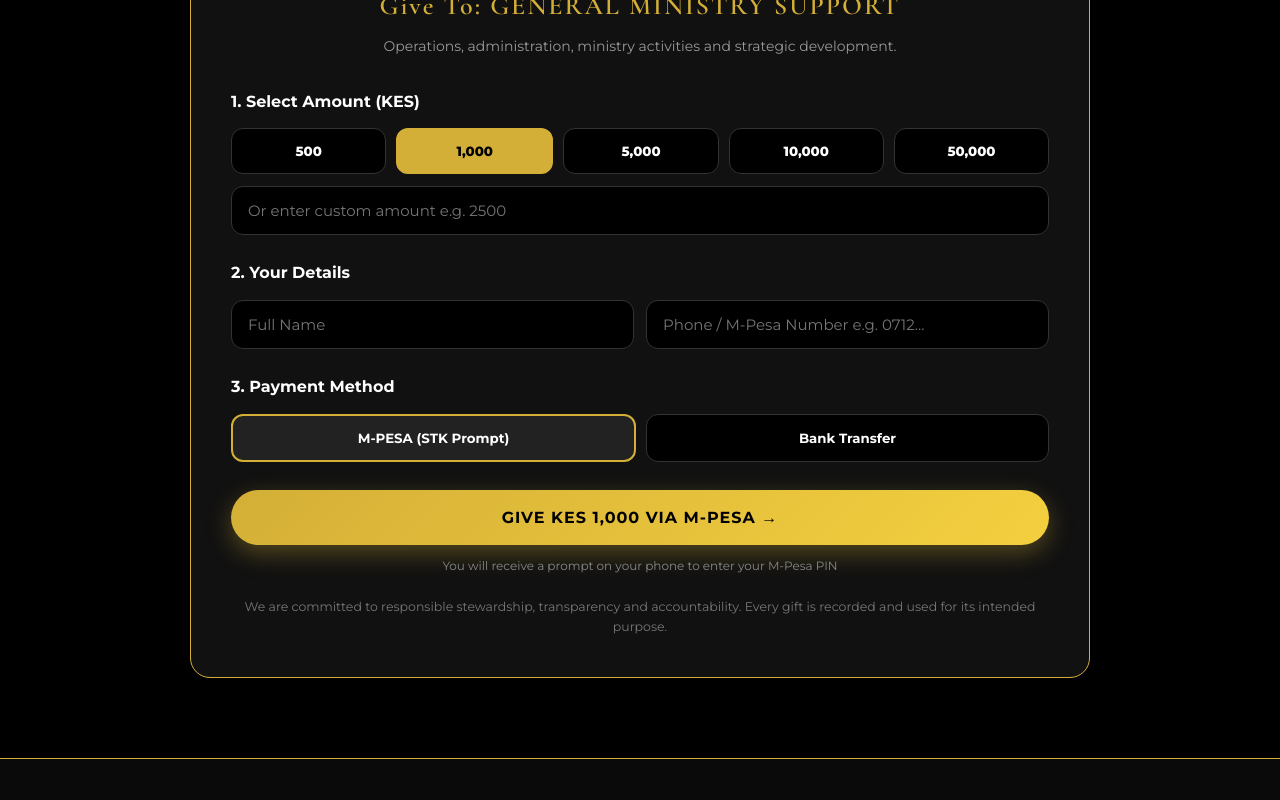
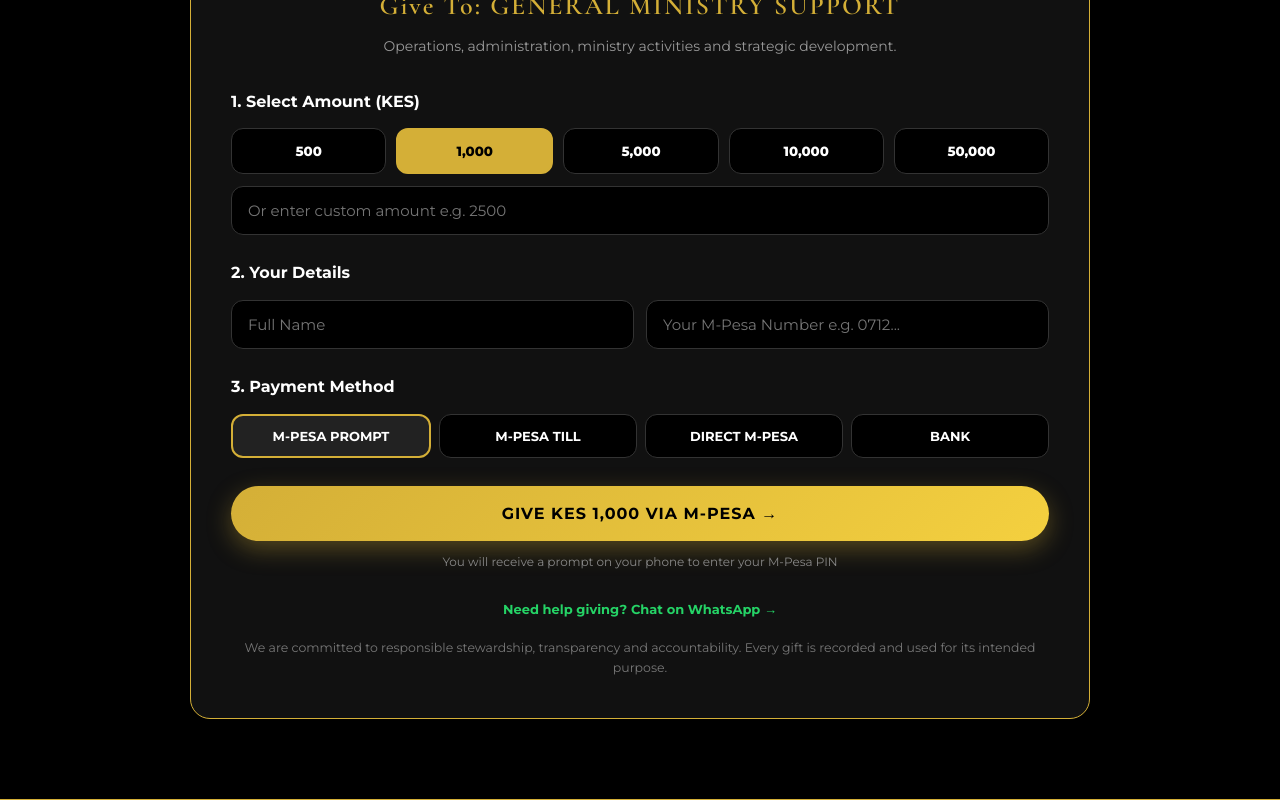
Before and after one commit to HABERTMANDE/websiteanazao, a React (Vite) app: page /give in a window 1280 px wide. Shown: the part 1383-2183 px from the top of the page. Built offline with nearby package versions, Linux system fonts and the light colour scheme.

Commit message:
Add WhatsApp bank request button

```diff
--- a/src/pages/Give.jsx
+++ b/src/pages/Give.jsx
@@ -1,6 +1,12 @@
 import { useState } from "react";
 import { useSearchParams } from "react-router-dom";
 import { colors } from "../data/colors";
+
+// === FILL THESE LOCALLY IN VS CODE ONLY - DO NOT SHARE IN CHAT ===
+const TILL_NUMBER = "YOUR_TILL_NUMBER";
+const DIRECT_MPESA_NUMBER = "YOUR_DIRECT_MPESA";
+const BANK_ACCOUNT_LAST4 = "XXXX"; // only last 4
+const WHATSAPP_NUMBER = "YOUR_WHATSAPP_NUMBER"; // format: 2547XXXXXXXX, no + , no spaces
 
 const categories = [
   { id: "missions", title: "MISSIONS & EVANGELISM", desc: "Gospel outreach, evangelistic missions, discipleship and advancement of the Christian faith." },
@@ -21,14 +27,11 @@ function Give() {
   const [customAmount, setCustomAmount] = useState("");
   const [name, setName] = useState("");
   const [phone, setPhone] = useState("");
-  const [method, setMethod] = useState("mpesa");
-  const [showDetails, setShowDetails] = useState(false);
-
-  // --- M-PESA STK PUSH STATES ---
+  const [method, setMethod] = useState("stk");
   const [loading, setLoading] = useState(false);
   const [status, setStatus] = useState("");
+  const [copied, setCopied] = useState("");
 
-  // Format 0719... -> 254719...
   const formatPhone = (p) => {
     let cleaned = (p || "").replace(/\D/g, "");
     if (cleaned.startsWith("0")) return "254" + cleaned.slice(1);
@@ -36,97 +39,49 @@ function Give() {
     return cleaned;
   };
 
+  const copyText = async (text, label) => {
+    try { await navigator.clipboard.writeText(text); setCopied(label + " copied!"); setTimeout(() => setCopied(""), 2000); }
+    catch { setCopied("Copy manually: " + text); }
+  };
+
   const handleMpesaPush = async () => {
     if (!finalAmount || finalAmount < 1) return alert("Enter a valid amount");
     if (phone.length < 10) return alert("Enter a valid M-Pesa number e.g. 0719...");
-
     setLoading(true);
     setStatus("Sending M-Pesa prompt to " + phone + "... Check your phone");
-
     try {
       const res = await fetch("/api/mpesa/stk-push", {
         method: "POST",
         headers: { "Content-Type": "application/json" },
-        body: JSON.stringify({
-          phone: formatPhone(phone),
-          amount: finalAmount,
-          accountReference: campaign,
-          transactionDesc: `Anazao Give - ${selected.title}`
-        }),
+        body: JSON.stringify({ phone: formatPhone(phone), amount: finalAmount, accountReference: campaign, transactionDesc: `Anazao Give - ${selected.title}` }),
       });
       const data = await res.json();
-      if (data.success) {
-        setStatus("✅ Prompt sent! Enter your M-Pesa PIN on your phone to complete. You will get an SMS confirmation.");
-      } else {
-        setStatus("❌ Failed: " + (data.message || "Try again"));
-      }
-    } catch (e) {
-      setStatus("❌ Network error. Check your backend is running.");
-    }
+      if (data.success) setStatus("✅ Prompt sent! Enter your M-Pesa PIN on your phone to complete.");
+      else setStatus("❌ Failed: " + (data.message || "Try again - or use Till method below"));
+    } catch (e) { setStatus("❌ Network error. Use Till method below - backend not connected yet."); }
     setLoading(false);
   };
 
-  const cardStyle = {
-    backgroundColor: "#111111",
-    border: `1px solid ${colors.gold}`,
-    borderRadius: "20px",
-    padding: "40px",
-    maxWidth: "900px",
-    margin: "0 auto",
-    textAlign: "center",
-  };
-
-  const buttonStyle = {
-    background: `linear-gradient(135deg, ${colors.gold}, #F4D03F)`,
-    color: colors.black,
-    border: "none",
-    padding: "18px 45px",
-    borderRadius: "50px",
-    fontSize: "1rem",
-    fontWeight: "700",
-    cursor: "pointer",
-    boxShadow: `0 8px 25px rgba(212,175,55,0.35)`,
-    transition: "all 0.3s ease",
-    letterSpacing: "1px",
-  };
-
-  const inputStyle = {
-    width: "100%",
-    padding: "14px 16px",
-    borderRadius: "12px",
-    border: "1px solid #333",
-    background: "#000",
-    color: "#fff",
-    fontSize: "15px",
-    outline: "none",
-    boxSizing: "border-box",
-  };
+  const cardStyle = { backgroundColor: "#111111", border: `1px solid ${colors.gold}`, borderRadius: "20px", padding: "40px", maxWidth: "900px", margin: "0 auto", textAlign: "center" };
+  const buttonStyle = { background: `linear-gradient(135deg, ${colors.gold}, #F4D03F)`, color: colors.black, border: "none", padding: "18px 45px", borderRadius: "50px", fontSize: "1rem", fontWeight: "700", cursor: "pointer", boxShadow: `0 8px 25px rgba(212,175,55,0.35)`, transition: "all 0.3s ease", letterSpacing: "1px" };
+  const inputStyle = { width: "100%", padding: "14px 16px", borderRadius: "12px", border: "1px solid #333", background: "#000", color: "#fff", fontSize: "15px", outline: "none", boxSizing: "border-box" };
+  const methodBtn = (active) => ({ flex: 1, padding: "12px 8px", borderRadius: "12px", border: active ? `2px solid ${colors.gold}` : "1px solid #333", background: active ? "#222" : "#000", color: "#fff", fontWeight: "700", cursor: "pointer", fontSize: "13px" });
+  const whatsappBtnStyle = { display: "inline-flex", alignItems: "center", justifyContent: "center", gap: "8px", background: "#25D366", color: "#fff", border: "none", padding: "15px 28px", borderRadius: "50px", fontSize: "14px", fontWeight: "800", cursor: "pointer", textDecoration: "none", marginTop: "14px", width: "100%", boxSizing: "border-box" };
 
   const finalAmount = customAmount ? Number(customAmount) : amount;
   const selected = categories.find(c => c.id === campaign) || categories[4];
 
+  // WhatsApp message - auto fills amount + category + name
+  const whatsappMessage = `Hello Anazao, I want to give KES ${finalAmount?.toLocaleString()} for ${selected.title}${name ? ` - My name is ${name}` : ""}. Please send me the bank account details. Thank you!`;
+  const whatsappLink = `https://wa.me/${WHATSAPP_NUMBER}?text=${encodeURIComponent(whatsappMessage)}`;
+
   return (
     <div style={{ backgroundColor: colors.black, color: colors.white, minHeight: "100vh", padding: "120px 20px 80px" }}>
-
       <div style={cardStyle}>
         <h1 style={{ color: colors.gold, fontSize: "4rem", marginBottom: "20px", marginTop: 0 }}>Give</h1>
-        <p style={{ color: "#C5C5C5", lineHeight: "1.9", fontSize: "1.1rem", marginBottom: "30px" }}>
-          Your generosity enables discipleship, leadership development,
-          missions, media outreach, and transformational initiatives that
-          impact generations and nations through truth.
-        </p>
-        <button
-          style={buttonStyle}
-          onMouseOver={(e) => { e.target.style.transform = "translateY(-3px)"; e.target.style.boxShadow = "0 12px 35px rgba(212,175,55,0.5)"; }}
-          onMouseOut={(e) => { e.target.style.transform = "translateY(0px)"; e.target.style.boxShadow = "0 8px 25px rgba(212,175,55,0.35)"; }}
-          onClick={() => document.getElementById("give-form")?.scrollIntoView({ behavior: "smooth" })}
-        >
-          GIVE NOW
-        </button>
-        <p style={{ marginTop: "30px", color: "#999", fontSize: "0.95rem", lineHeight: "1.7" }}>
-          "Each of you should give what you have decided in your heart to give, not reluctantly or under compulsion, for God loves a cheerful giver."
-          <br />— 2 Corinthians 9:7
-        </p>
+        <p style={{ color: "#C5C5C5", lineHeight: "1.9", fontSize: "1.1rem", marginBottom: "30px" }}>Your generosity enables discipleship, leadership development, missions, media outreach, and transformational initiatives that impact generations and nations through truth.</p>
+        <button style={buttonStyle} onClick={() => document.getElementById("give-form")?.scrollIntoView({ behavior: "smooth" })}>GIVE NOW</button>
+        <p style={{ marginTop: "30px", color: "#999", fontSize: "0.95rem", lineHeight: "1.7" }}>"Each of you should give what you have decided in your heart to give, not reluctantly or under compulsion, for God loves a cheerful giver."<br />— 2 Corinthians 9:7</p>
       </div>
 
       <div style={{ maxWidth: "1100px", margin: "60px auto 0", textAlign: "center" }}>
@@ -134,8 +89,7 @@ function Give() {
         <h2 style={{ fontSize: "30px", margin: "10px 0 30px" }}>Choose An Area To Support</h2>
         <div style={{ display: "grid", gridTemplateColumns: "repeat(auto-fill, minmax(280px, 1fr))", gap: "18px", textAlign: "left" }}>
           {categories.map((c) => (
-            <div key={c.id} onClick={() => { setCampaign(c.id); document.getElementById("give-form")?.scrollIntoView({ behavior: "smooth" }); }}
-              style={{ background: "#111", border: campaign === c.id ? `2px solid ${colors.gold}` : "1px solid #222", borderRadius: "16px", padding: "22px", cursor: "pointer" }}>
+            <div key={c.id} onClick={() => { setCampaign(c.id); document.getElementById("give-form")?.scrollIntoView({ behavior: "smooth" }); }} style={{ background: "#111", border: campaign === c.id ? `2px solid ${colors.gold}` : "1px solid #222", borderRadius: "16px", padding: "22px", cursor: "pointer" }}>
               <h3 style={{ fontSize: "15px", color: colors.gold, margin: "0 0 10px", lineHeight: "1.4" }}>{c.title}</h3>
               <p style={{ color: "#C5C5C5", fontSize: "14px", lineHeight: "1.6", margin: 0 }}>{c.desc}</p>
               <p style={{ color: "#fff", fontSize: "13px", fontWeight: "700", marginTop: "14px" }}>{campaign === c.id ? "✓ SELECTED" : "Give to this →"}</p>
@@ -153,10 +107,7 @@ function Give() {
         <p style={{ color: "#fff", fontWeight: "700", margin: "28px 0 12px" }}>1. Select Amount (KES)</p>
         <div style={{ display: "flex", gap: "10px", flexWrap: "wrap" }}>
           {amounts.map((a) => (
-            <button key={a} onClick={() => { setAmount(a); setCustomAmount(""); }}
-              style={{ flex: "1", minWidth: "90px", padding: "13px", borderRadius: "12px", border: amount === a && !customAmount ? `2px solid ${colors.gold}` : "1px solid #333", background: amount === a && !customAmount ? colors.gold : "#000", color: amount === a && !customAmount ? "#000" : "#fff", fontWeight: "800", cursor: "pointer" }}>
-              {a.toLocaleString()}
-            </button>
+            <button key={a} onClick={() => { setAmount(a); setCustomAmount(""); }} style={{ flex: "1", minWidth: "90px", padding: "13px", borderRadius: "12px", border: amount === a && !customAmount ? `2px solid ${colors.gold}` : "1px solid #333", background: amount === a && !customAmount ? colors.gold : "#000", color: amount === a && !customAmount ? "#000" : "#fff", fontWeight: "800", cursor: "pointer" }}>{a.toLocaleString()}</button>
           ))}
         </div>
         <input style={{ ...inputStyle, marginTop: "12px" }} placeholder="Or enter custom amount e.g. 2500" value={customAmount} onChange={(e) => setCustomAmount(e.target.value.replace(/[^0-9]/g, ""))} />
@@ -164,51 +115,65 @@ function Give() {
         <p style={{ color: "#fff", fontWeight: "700", margin: "24px 0 12px" }}>2. Your Details</p>
         <div style={{ display: "grid", gridTemplateColumns: "1fr 1fr", gap: "12px" }}>
           <input style={inputStyle} placeholder="Full Name" value={name} onChange={(e) => setName(e.target.value)} />
-          <input style={inputStyle} placeholder="Phone / M-Pesa Number e.g. 0712..." value={phone} onChange={(e) => setPhone(e.target.value)} />
+          <input style={inputStyle} placeholder="Your M-Pesa Number e.g. 0712..." value={phone} onChange={(e) => setPhone(e.target.value)} />
         </div>
 
         <p style={{ color: "#fff", fontWeight: "700", margin: "24px 0 12px" }}>3. Payment Method</p>
-        <div style={{ display: "flex", gap: "10px" }}>
-          <button onClick={() => { setMethod("mpesa"); setShowDetails(false); setStatus(""); }} style={{ flex: 1, padding: "14px", borderRadius: "12px", border: method === "mpesa" ? `2px solid ${colors.gold}` : "1px solid #333", background: method === "mpesa" ? "#222" : "#000", color: "#fff", fontWeight: "700", cursor: "pointer" }}>M-PESA (STK Prompt)</button>
-          <button onClick={() => { setMethod("bank"); setShowDetails(false); setStatus(""); }} style={{ flex: 1, padding: "14px", borderRadius: "12px", border: method === "bank" ? `2px solid ${colors.gold}` : "1px solid #333", background: method === "bank" ? "#222" : "#000", color: "#fff", fontWeight: "700", cursor: "pointer" }}>Bank Transfer</button>
+        <div style={{ display: "flex", gap: "8px", flexWrap: "wrap" }}>
+          <button onClick={() => { setMethod("stk"); setStatus(""); }} style={methodBtn(method === "stk")}>M-PESA PROMPT</button>
+          <button onClick={() => { setMethod("till"); setStatus(""); }} style={methodBtn(method === "till")}>M-PESA TILL</button>
+          <button onClick={() => { setMethod("direct"); setStatus(""); }} style={methodBtn(method === "direct")}>DIRECT M-PESA</button>
+          <button onClick={() => { setMethod("bank"); setStatus(""); }} style={methodBtn(method === "bank")}>BANK</button>
         </div>
 
-        {/* --- NEW: M-PESA STK BUTTON --- */}
-        {method === "mpesa" ? (
+        {method === "stk" && (
           <>
-            <button
-              onClick={handleMpesaPush}
-              disabled={loading}
-              style={{ ...buttonStyle, width: "100%", marginTop: "28px", opacity: loading ? 0.6 : 1 }}
-            >
-              {loading ? "SENDING PROMPT..." : `GIVE KES ${finalAmount?.toLocaleString() || 0} VIA M-PESA →`}
-            </button>
+            <button onClick={handleMpesaPush} disabled={loading} style={{ ...buttonStyle, width: "100%", marginTop: "28px", opacity: loading ? 0.6 : 1 }}>{loading ? "SENDING PROMPT..." : `GIVE KES ${finalAmount?.toLocaleString() || 0} VIA M-PESA →`}</button>
             {status && <p style={{ textAlign: "center", color: "#fff", marginTop: "14px", lineHeight: "1.6", background: "#000", border: `1px solid ${colors.gold}`, padding: "14px", borderRadius: "12px" }}>{status}</p>}
-            <p style={{ textAlign: "center", color: "#888", fontSize: "12px", marginTop: "10px" }}>
-              You will receive a prompt on {phone || "your phone"} to enter your M-Pesa PIN
-            </p>
-          </>
-        ) : (
-          <>
-            {!showDetails ? (
-              <button style={{ ...buttonStyle, width: "100%", marginTop: "28px" }} onClick={() => setShowDetails(true)}>
-                CONTINUE TO GIVE KES {finalAmount?.toLocaleString() || 0} →
-              </button>
-            ) : (
-              <div style={{ background: "#000", border: `1px dashed ${colors.gold}`, borderRadius: "14px", padding: "22px", marginTop: "22px", textAlign: "center" }}>
-                <p style={{ color: colors.gold, fontWeight: "800", margin: "0 0 8px" }}>BANK TRANSFER</p>
-                <p style={{ color: "#fff", lineHeight: "1.8" }}>Bank: <b>YOUR_BANK_NAME</b><br />Account Name: <b>YOUR_ACCOUNT_NAME</b><br />Account Number: <b>YOUR_ACCOUNT_NUMBER</b><br />Branch: <b>YOUR_BRANCH</b></p>
-                <p style={{ color: "#888", fontSize: "13px" }}>Replace the YOUR_... placeholders with your real bank details in the code.</p>
-                <p style={{ color: "#999", fontSize: "13px", marginTop: "14px" }}>After sending, please keep your confirmation SMS. Thank you {name ? `, ${name}` : ""}!</p>
-                <button onClick={() => setShowDetails(false)} style={{ background: "transparent", color: "#999", border: "none", cursor: "pointer", textDecoration: "underline", marginTop: "8px" }}>← Back</button>
-              </div>
-            )}
+            <p style={{ textAlign: "center", color: "#888", fontSize: "12px", marginTop: "10px" }}>You will receive a prompt on {phone || "your phone"} to enter your M-Pesa PIN</p>
           </>
         )}
 
-        <p style={{ textAlign: "center", color: "#777", fontSize: "12.5px", marginTop: "20px", lineHeight: "1.6" }}>
-          We are committed to responsible stewardship, transparency and accountability. Every gift is recorded and used for its intended purpose.
-        </p>
+        {method === "till" && (
+          <div style={{ background: "#000", border: `1px dashed ${colors.gold}`, borderRadius: "14px", padding: "22px", marginTop: "22px", textAlign: "center" }}>
+            <p style={{ color: colors.gold, fontWeight: "800", margin: "0 0 8px" }}>M-PESA - BUY GOODS TILL</p>
+            <p style={{ fontSize: "32px", fontWeight: "800", letterSpacing: "2px", margin: "6px 0" }}>{TILL_NUMBER}</p>
+            <p style={{ color: "#C5C5C5", fontSize: "14px", lineHeight: "1.6" }}>M-Pesa → Buy Goods → Enter Till <b>{TILL_NUMBER}</b><br />Amount: <b>KES {finalAmount?.toLocaleString()}</b><br />For: <b>{selected.title}</b></p>
+            <button onClick={() => copyText(TILL_NUMBER, "Till")} style={{ ...buttonStyle, padding: "12px 28px", fontSize: "13px", marginTop: "10px" }}>COPY TILL NUMBER</button>
+            {copied && <p style={{ color: colors.gold, fontSize: "13px", marginTop: "8px" }}>{copied}</p>}
+          </div>
+        )}
+
+        {method === "direct" && (
+          <div style={{ background: "#000", border: `1px dashed ${colors.gold}`, borderRadius: "14px", padding: "22px", marginTop: "22px", textAlign: "center" }}>
+            <p style={{ color: colors.gold, fontWeight: "800", margin: "0 0 8px" }}>DIRECT M-PESA - SEND MONEY</p>
+            <p style={{ fontSize: "28px", fontWeight: "800", letterSpacing: "1px", margin: "6px 0" }}>{DIRECT_MPESA_NUMBER}</p>
+            <p style={{ color: "#C5C5C5", fontSize: "14px", lineHeight: "1.6" }}>M-Pesa → Send Money → Enter <b>{DIRECT_MPESA_NUMBER}</b><br />Amount: <b>KES {finalAmount?.toLocaleString()}</b><br />For: <b>{selected.title}</b></p>
+            <button onClick={() => copyText(DIRECT_MPESA_NUMBER, "Number")} style={{ ...buttonStyle, padding: "12px 28px", fontSize: "13px", marginTop: "10px" }}>COPY NUMBER</button>
+            {copied && <p style={{ color: colors.gold, fontSize: "13px", marginTop: "8px" }}>{copied}</p>}
+          </div>
+        )}
+
+        {method === "bank" && (
+          <div style={{ background: "#000", border: `1px dashed ${colors.gold}`, borderRadius: "14px", padding: "22px", marginTop: "22px", textAlign: "center" }}>
+            <p style={{ color: colors.gold, fontWeight: "800", margin: "0 0 8px" }}>BANK TRANSFER - KCB BANK KENYA</p>
+            <p style={{ color: "#fff", lineHeight: "2" }}>Bank: <b>KCB Bank Kenya</b><br />Account Name: <b>HABERT MURUNGA</b><br />Branch: <b>Kencom Branch</b><br />Account Number: <b>**** {BANK_ACCOUNT_LAST4}</b><br /><span style={{ color: "#999", fontSize: "13px" }}>Full account number shared privately on WhatsApp for security</span></p>
+            <p style={{ color: "#999", fontSize: "13px", marginTop: "10px" }}>Use Reference: <b>{selected.title}</b> - Amount: <b>KES {finalAmount?.toLocaleString()}</b></p>
+
+            {/* NEW WHATSAPP BUTTON */}
+            <a href={whatsappLink} target="_blank" rel="noopener noreferrer" style={whatsappBtnStyle}>
+              💬 REQUEST BANK DETAILS ON WHATSAPP
+            </a>
+            <p style={{ color: "#888", fontSize: "12px", marginTop: "10px", lineHeight: "1.5" }}>Tap to open WhatsApp — message is already written for you with your amount & category.<br />We will reply with the full account number privately.</p>
+          </div>
+        )}
+
+        {/* WhatsApp help link - shows for ALL methods at bottom */}
+        <div style={{ textAlign: "center", marginTop: "22px" }}>
+          <a href={whatsappLink} target="_blank" rel="noopener noreferrer" style={{ color: "#25D366", fontSize: "13px", fontWeight: "700", textDecoration: "none" }}>Need help giving? Chat on WhatsApp →</a>
+        </div>
+
+        <p style={{ textAlign: "center", color: "#777", fontSize: "12.5px", marginTop: "16px", lineHeight: "1.6" }}>We are committed to responsible stewardship, transparency and accountability. Every gift is recorded and used for its intended purpose.</p>
       </div>
     </div>
   );
```
